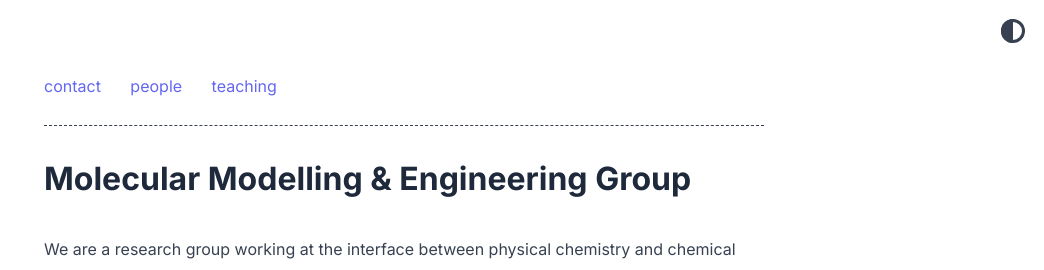
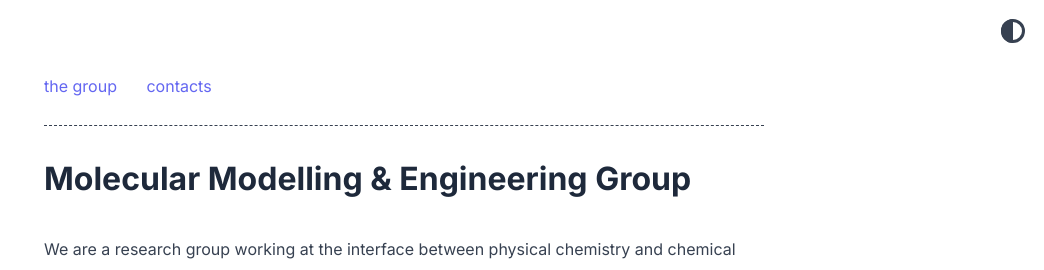
Before and after one commit to mme-ucl/mme-ucl.github.io, a Jekyll site: the page built from index.md, in a window 1280 px wide and 900 px high. Shown: the top 270 px of the window, without its empty margins (236-1280 px from the left). Built offline with Jekyll 4.4.1, drawn with Linux system fonts in a browser that asks for light colours.

Commit message:
Update home.yml

```diff
--- a/_data/home.yml
+++ b/_data/home.yml
@@ -1,12 +1,12 @@
 navbar_entries:
-  - title: contact
+  - title: the group
+    url: people
+
+  - title: contacts
     url: contact
 
-  - title: people
-    url: people
 
-  - title: teaching
-    url: teaching
+
 
 project_entries:
   - title: Theory and Simulations of Nucleation
```
